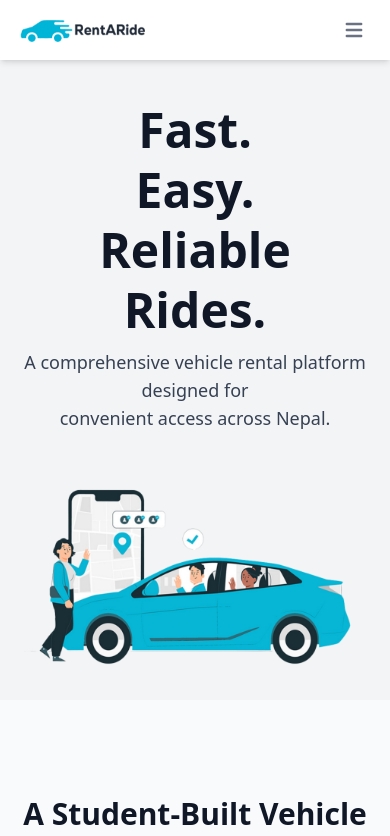
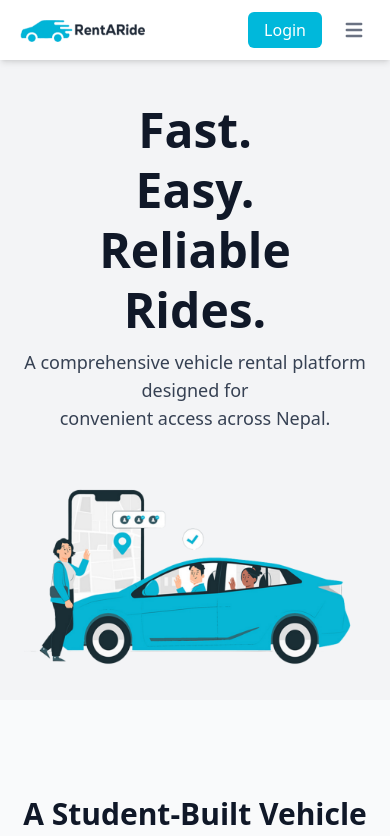
Before and after one commit to natsudraggval/vehicle-rental-system, a React (Vite) app in the folder Frontend/: page / in a window 390 px wide. Shown: the top 836 px of the page. Built offline with nearby package versions, Linux system fonts and the light colour scheme; no server answers.

Commit message:
moved login button outside of the hamburger in small screens

```diff
--- a/Frontend/src/Components/AllCategory.jsx
+++ b/Frontend/src/Components/AllCategory.jsx
@@ -13,9 +13,9 @@ function AllCategory() {
 
   return (
     <div className="w-full mb-5 bg-gray-50">
-        <div className="text-3xl font-extrabold text-gray-900 sm:text-4xl text-center mb-8">
-              Categories
-        </div>
+      <div className="text-3xl font-extrabold text-gray-900 sm:text-4xl text-center mb-8">
+        Categories
+      </div>
 
       {/* Loading State */}
       {isPending && (
@@ -38,7 +38,7 @@ function AllCategory() {
               <Link
                 to={`/product/${item.id}`}
                 key={item.id}
-                className="w-54 bg-white border border-gray-200 shadow-lg rounded-xl duration-500 hover:scale-105 hover:shadow-xl"
+                className="w-54 bg-white border border-gray-200 shadow-lg rounded-xl duration-500 hover:scale-105 hover:shadow-xl cursor-auto"
               >
                 <img
                   src={item.image}
--- a/Frontend/src/Components/Navbar.jsx
+++ b/Frontend/src/Components/Navbar.jsx
@@ -66,10 +66,11 @@ function Navbar({ onLoginClick, onSignupClick }) {
           {!email ? (
             <button
               onClick={onLoginClick}
-              className="ml-4 bg-cyan-500 text-white px-4 py-2 rounded-md text-md font-medium hover:bg-cyan-700 hidden sm:inline"
+              className="ml-4 bg-cyan-500 text-white px-4 py-1.5 rounded-md font-medium hover:bg-cyan-700 sm:inline lg:inline"
             >
-              <span className="hidden md:inline">Login</span>
+              Login
             </button>
+
           ) : (
             <button
               onClick={handleLogout}
@@ -83,7 +84,7 @@ function Navbar({ onLoginClick, onSignupClick }) {
           <button
             onClick={() => setIsMenuOpen(!isMenuOpen)}
             type="button"
-            className="inline-flex items-center p-2 ml-1 text-sm text-gray-500 rounded-lg lg:hidden hover:bg-gray-100 focus:outline-none focus:ring-2 focus:ring-gray-200"
+            className="inline-flex items-center p-2 ml-3 text-sm text-gray-500 rounded-lg lg:hidden hover:bg-gray-100 focus:outline-none focus:ring-2 focus:ring-gray-200"
           >
             <span className="sr-only">Open main menu</span>
             {!isMenuOpen ? (
@@ -186,14 +187,6 @@ function Navbar({ onLoginClick, onSignupClick }) {
                     Sign up
                   </span>
                 </li>
-                <li>
-                  <button
-                    onClick={() => { onLoginClick(); setIsMenuOpen(false); }}
-                    className="w-full text-left bg-cyan-500 text-white px-4 py-2 rounded-md mt-2 lg:hidden hover:bg-cyan-700"
-                  >
-                    Login
-                  </button>
-                </li>
               </>
             ) : (
               <>
```
